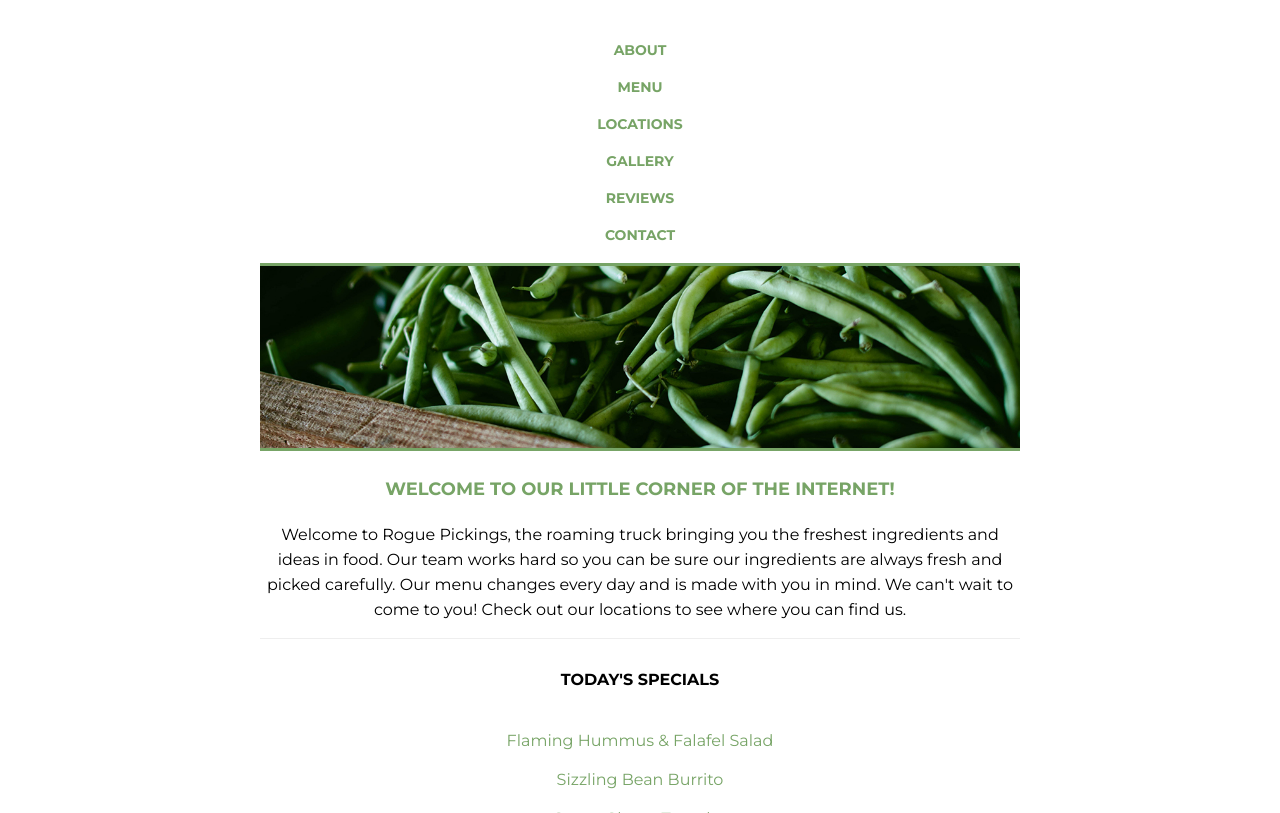
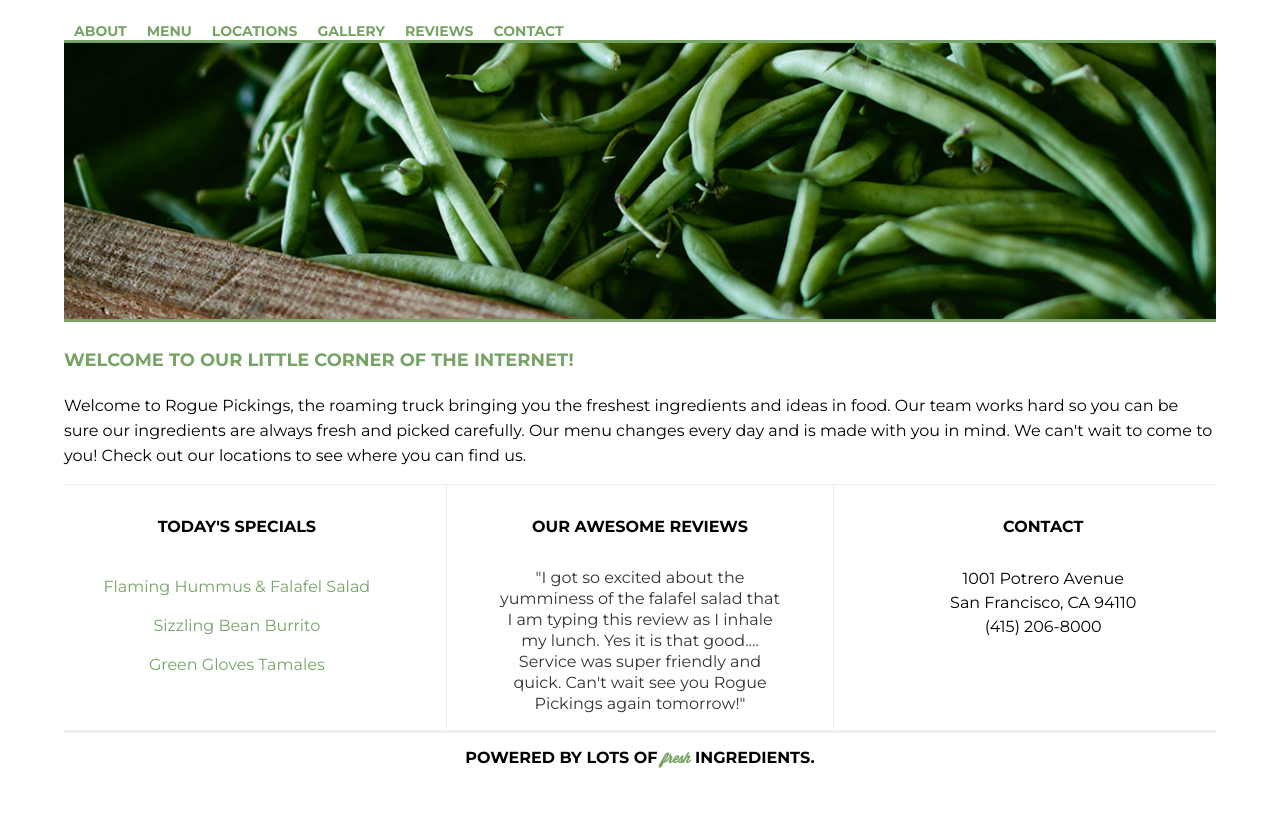
Before and after one commit to mcgowanl/static-to-responsive-206, a plain HTML site: page index.html in a window 1280 px wide. Shown: the part 91-904 px from the top of the page. After the commit the page ends 874 px from the top, so only its background shows below. Drawn offline with Linux system fonts and the light colour scheme.

Commit message:
finish static to responsive

```diff
--- a/css/main.css
+++ b/css/main.css
@@ -7,7 +7,6 @@
 
 html {
 	font-size: 16px;
-	height: 100%;
 }
 
 body {
@@ -15,8 +14,7 @@ body {
 	display: flex;
 	justify-content: center;
 	align-items: center;
-	flex-direction: column;
-	width: 100%;
+	font-size: 1em;
 }
 
 .container{
@@ -24,7 +22,8 @@ body {
 	justify-content: center;
 	align-items: center;
 	flex-direction: column;
-	max-width: 760px;
+	max-width: 1200px;
+	width: 90%;
 	margin: 0 auto;
 	font-size: 1em;
 }
@@ -195,3 +194,59 @@ footer span {
 	color: #77a466;
 	font-size: 14px;
 }
+
+/*breakpoints*/
+
+
+/***** tablet *****/
+@media all and (min-width: 768px) {
+	.bottom-section{
+		justify-content: space-between;
+		align-items: flex-start;
+		border-top: 1px solid #eee;
+		flex-flow: row wrap;
+	}
+
+	.section-one,
+	.section-two,
+	.section-three {
+		border-top: none;
+		flex-basis: 30%;
+
+	}
+
+	.section-two{
+		border-left: 1px solid #eee;
+		border-right: 1px solid #eee;
+		padding: 0 20px;
+	}
+}
+
+
+/***** desktop *****/
+@media all and (min-width: 1200px) {
+	header {
+		display: flex;
+		justify-content: left;
+		align-items: center;
+		flex-flow: row wrap;
+	}
+
+	header h1 {
+		width: 57%
+
+	}
+
+
+	header nav ul {
+		display: flex;
+	}
+
+	.top-section h3 {
+		text-align: left;
+	}
+
+	.top-section p {
+		text-align: left;
+	}
+}
--- a/index.html
+++ b/index.html
@@ -1,3 +1,5 @@
+<!Mac G Media>
+
 <!doctype html>
 <html>
     <head>
```
